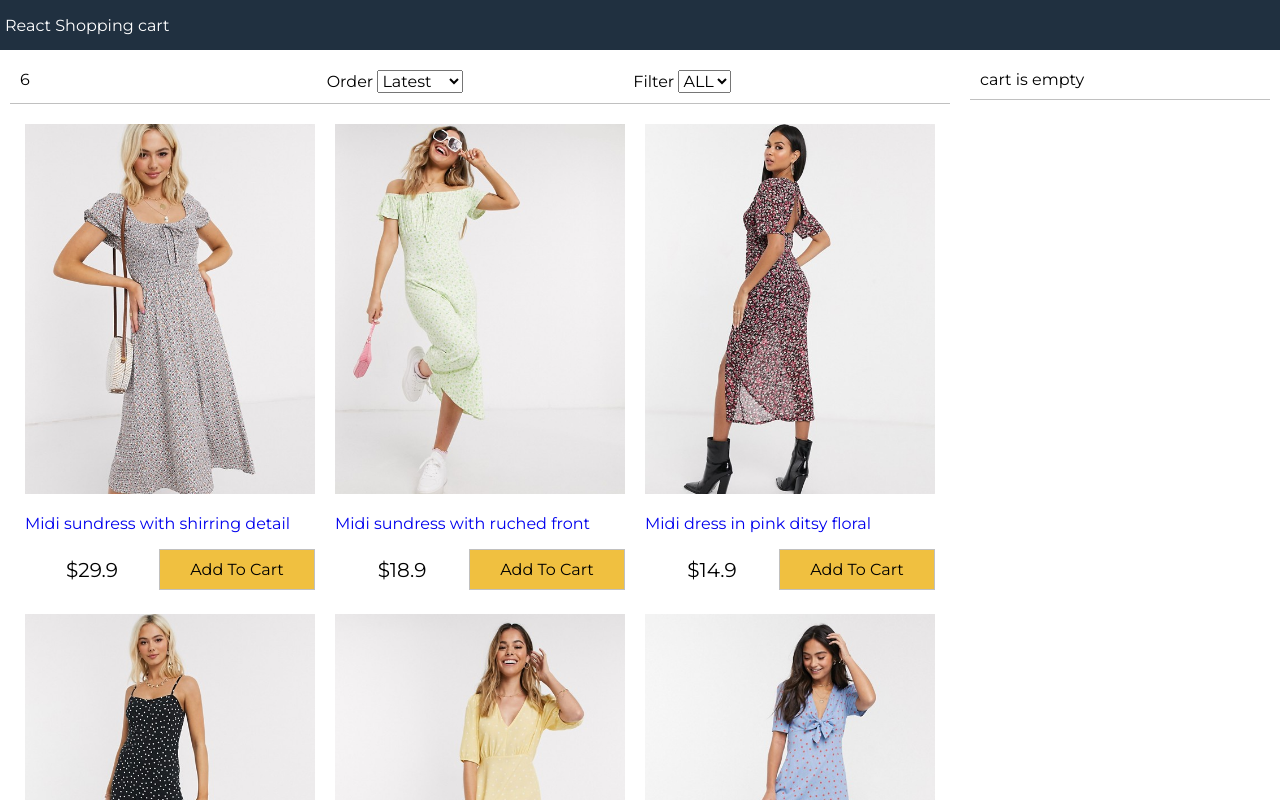
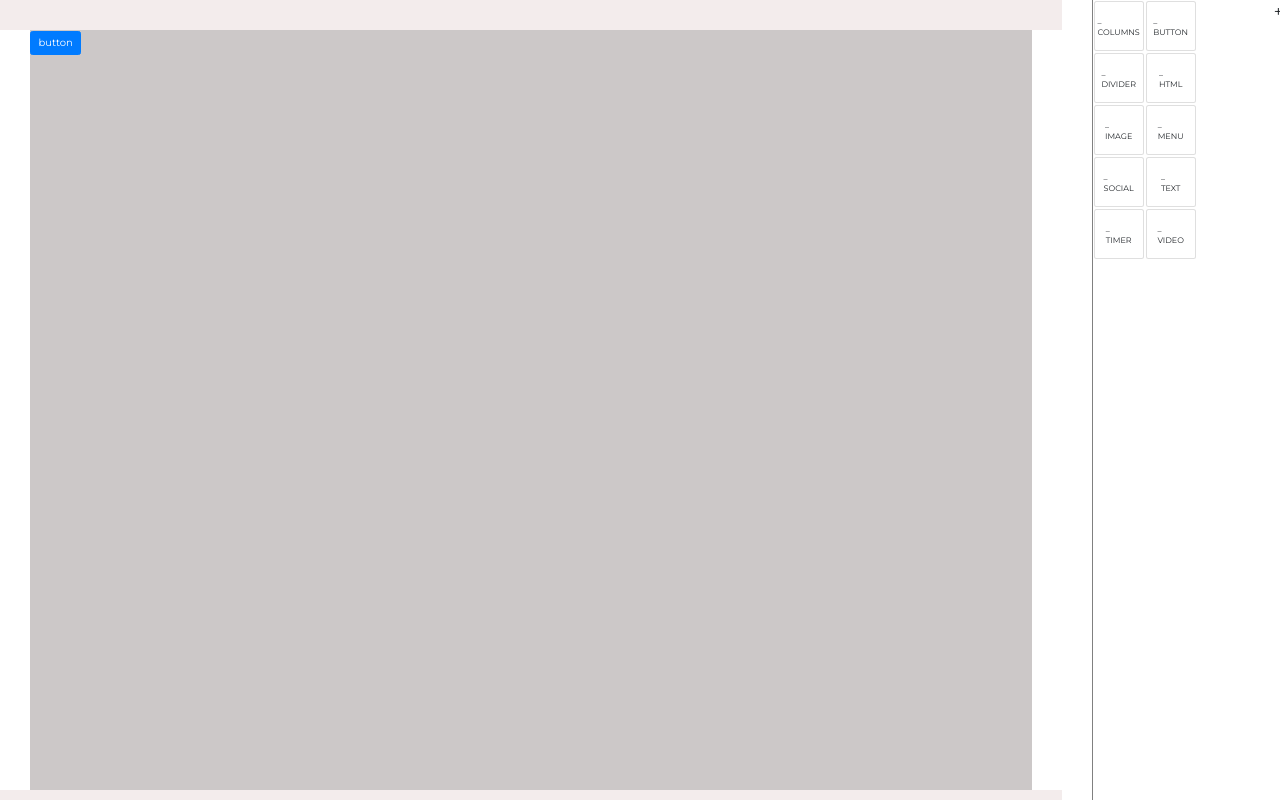
Before and after one commit to taimoorscl/react-shopping-cart, a React (Create React App) app: page /drag_drop in a window 1280 px wide. Shown: the top 800 px of the page. Built offline with nearby package versions, Linux system fonts and the light colour scheme.

Commit message:
Added drag and drop library

```diff
--- a/package.json
+++ b/package.json
@@ -6,7 +6,10 @@
     "@testing-library/jest-dom": "^5.11.4",
     "@testing-library/react": "^11.1.0",
     "@testing-library/user-event": "^12.1.10",
+    "bootstrap": "^4.5.3",
     "react": "^17.0.1",
+    "react-beautiful-dnd": "^13.0.0",
+    "react-bootstrap": "^1.4.0",
     "react-dom": "^17.0.1",
     "react-modal": "^3.12.1",
     "react-redux": "^7.2.2",
--- a/src/App.js
+++ b/src/App.js
@@ -1,32 +1,17 @@
 import React, { Component } from "react";
-import { Provider } from "react-redux";
-import Products from "./components/products";
-import Filter from "./components/Filter";
-import Cart from "./components/Cart";
-import store from "./store";
+import { BrowserRouter as Router, Route } from "react-router-dom";
+import DragDropUi from "./components/drag_drop_ui/DragDropUi";
+import ShoppingCart from "./components/ShoppingCart";
 
 class App extends Component {
   render() {
     return (
-      <Provider store={store}>
-        <div className="grid-container">
-          <header>
-            <a href="/">React Shopping cart</a>
-          </header>
-          <main>
-            <div className="content">
-              <div className="main">
-                <Filter />
-                <Products />
-              </div>
-              <div className="sidebar">
-                <Cart />
-              </div>
-            </div>
-          </main>
-          <footer>All rigth is reserved</footer>
-        </div>
-      </Provider>
+      <>
+        <Router>
+          <Route path="/" component={ShoppingCart} exact />
+          <Route path="/drag_drop" component={DragDropUi} />
+        </Router>
+      </>
     );
   }
 }
--- /dev/null
+++ b/src/components/ShoppingCart.js
@@ -0,0 +1,34 @@
+import React, { Component } from "react";
+import { Provider } from "react-redux";
+import Products from "./products";
+import Filter from "./filter";
+import Cart from "./cart";
+import store from "../store";
+
+class ShoppingCart extends Component {
+  render() {
+    return (
+      <Provider store={store}>
+        <div className="grid-container">
+          <header>
+            <a href="/">React Shopping cart</a>
+          </header>
+          <main>
+            <div className="content">
+              <div className="main">
+                <Filter />
+                <Products />
+              </div>
+              <div className="sidebar">
+                <Cart />
+              </div>
+            </div>
+          </main>
+          <footer>All rigth is reserved</footer>
+        </div>
+      </Provider>
+    );
+  }
+}
+
+export default ShoppingCart;
--- /dev/null
+++ b/src/components/drag_drop_ui/DNDComponets/ButtonElement.js
@@ -0,0 +1,13 @@
+import React, { useState } from "react";
+import { Button } from "react-bootstrap";
+
+const ButtonElement = () => {
+  const [activeEdit, setActiveEdit] = useState(false);
+  return (
+    <div>
+      <Button onClick={setActiveEdit(true)}>Button</Button>
+    </div>
+  );
+};
+
+export default ButtonElement;
--- /dev/null
+++ b/src/components/drag_drop_ui/DNDComponets/ButtonList.js
@@ -0,0 +1,45 @@
+import React from "react";
+import { Draggable } from "react-beautiful-dnd";
+import { Card } from "react-bootstrap";
+
+const elementList = [
+  { id: "1", shape: "_", name: "COLUMNS" },
+  { id: "2", shape: "_", name: "BUTTON" },
+  { id: "3", shape: "_", name: "DIVIDER" },
+  { id: "4", shape: "_", name: "HTML" },
+  { id: "5", shape: "_", name: "IMAGE" },
+  { id: "6", shape: "_", name: "MENU" },
+  { id: "7", shape: "_", name: "SOCIAL" },
+  { id: "8", shape: "_", name: "TEXT" },
+  { id: "9", shape: "_", name: "TIMER" },
+  { id: "10", shape: "_", name: "VIDEO" },
+];
+
+const ButtonLIst = ({ onDragEnd }) => {
+  return (
+    <>
+      {elementList.map((item, index) => {
+        return (
+          <Draggable draggableId={item.name} index={index} key={item.id}>
+            {(provided, snapshot) => (
+              <div
+                ref={provided.innerRef}
+                {...provided.draggableProps}
+                {...provided.dragHandleProps}
+              >
+                <Card className="left-btn">
+                  <div>
+                    <div>{item.shape}</div>
+                    <div>{item.name}</div>
+                  </div>
+                </Card>
+              </div>
+            )}
+          </Draggable>
+        );
+      })}
+    </>
+  );
+};
+
+export default ButtonLIst;
--- /dev/null
+++ b/src/components/drag_drop_ui/DragDropUi.js
@@ -0,0 +1,101 @@
+import React, { useState } from "react";
+import { Row, Col, Button } from "react-bootstrap";
+import ButtonElement from "./DNDComponets/ButtonElement";
+import ButtonLIst from "./DNDComponets/ButtonList";
+import "./dragDrop.css";
+import { DragDropContext, Droppable } from "react-beautiful-dnd";
+
+const DragDropUi = () => {
+  const displayElemnt = { BUTTON: 0, DIVIDER: 0, COLUMNS: 0 };
+  const [renderElement, setRenderElement] = useState(false);
+  const [display, setDisplay] = useState(displayElemnt);
+
+  const onDragEnd = (result) => {
+    const index = result.draggableId;
+    if (result.reason === "CANCEL") {
+      const cancel = `
+      Movement cancelled.
+     returnedToStart${result.source}
+    `;
+      return cancel;
+    }
+    if (!result.destination) {
+      return;
+    }
+    console.log(result);
+    setRenderElement(true);
+    setDisplay({ ...display, [index]: display[index] + 1 });
+  };
+
+  console.log(renderElement);
+  console.log(display);
+  return (
+    <div>
+      <DragDropContext onDragEnd={onDragEnd}>
+        <Row>
+          <Col md={10}>
+            <div className="left-com">
+              <Droppable droppableId={"droppable-2"}>
+                {(provided, snapshot) => (
+                  <div
+                    ref={provided.innerRef}
+                    style={{
+                      backgroundColor: snapshot.isDraggingOver
+                        ? "blue"
+                        : "white",
+                    }}
+                    {...provided.droppableProps}
+                  >
+                    <div className="canvas-self">
+                      <div className="canvas-child">
+                        {renderElement && <Button>button</Button>}
+                        <div>
+                          <Button>button</Button>
+                        </div>
+                      </div>
+                    </div>
+                    {provided.placeholder}
+                  </div>
+                )}
+              </Droppable>
+            </div>
+          </Col>
+          <Col md={2}>
+            <div className="rigth-com">
+              <Row>
+                <Col md={10}>
+                  <Droppable droppableId="droppable-1">
+                    {(provided, snapshot) => (
+                      <div
+                        ref={provided.innerRef}
+                        style={{
+                          backgroundColor: snapshot.isDraggingOver
+                            ? "blue"
+                            : "white",
+                        }}
+                        {...provided.droppableProps}
+                        {...provided.dragHandleProps}
+                      >
+                        <div className="left-btn-cont">
+                          <ButtonLIst onDragEnd={onDragEnd} />
+                        </div>
+                        {provided.placeholder}
+                      </div>
+                    )}
+                  </Droppable>
+                </Col>
+                <Col md={2}>
+                  <div className="right-btn-cont">
+                    <div>+</div>
+                  </div>
+                </Col>
+              </Row>
+            </div>
+          </Col>
+        </Row>
+      </DragDropContext>
+    </div>
+  );
+};
+
+export default DragDropUi;
--- /dev/null
+++ b/src/components/drag_drop_ui/dragDrop.css
@@ -0,0 +1,37 @@
+.rigth-com {
+      border-left: .05px solid grey;
+      height: 100%;
+
+}
+
+.left-com {
+      overflow: scroll;
+      max-height: 100%;
+      max-width: 100%;
+      background-color: rgba(223, 204, 204, 0.376);
+}
+
+.canvas-self {
+      max-width: 95%;
+      height: 95vh;
+      margin: 3rem;
+      background-color: rgb(204, 200, 200);
+}
+
+.canvas-child {
+
+}
+
+.left-btn-cont {
+      display: flex;
+      flex-wrap: wrap;
+}
+
+.left-btn {
+      width: 5rem;
+      height: 5rem;
+      margin: .1rem;
+      font-size: .8rem;
+      align-items: center;
+      justify-content: center;
+}
--- a/src/index.js
+++ b/src/index.js
@@ -1,5 +1,6 @@
 import React from "react";
 import ReactDOM from "react-dom";
+import "bootstrap/dist/css/bootstrap.min.css";
 import "./index.css";
 import App from "./App";
 
```
Also changed, not shown: src/components/drag_drop_ui/DNDComponets/Columns.js (added, +14 -0 lines), src/components/drag_drop_ui/DNDComponets/Divider.js (added, +11 -0 lines), src/components/drag_drop_ui/uiComponets/Divider.js (added, +26 -0 lines), src/components/drag_drop_ui/uiComponets/demo.js (added, +45 -0 lines).
